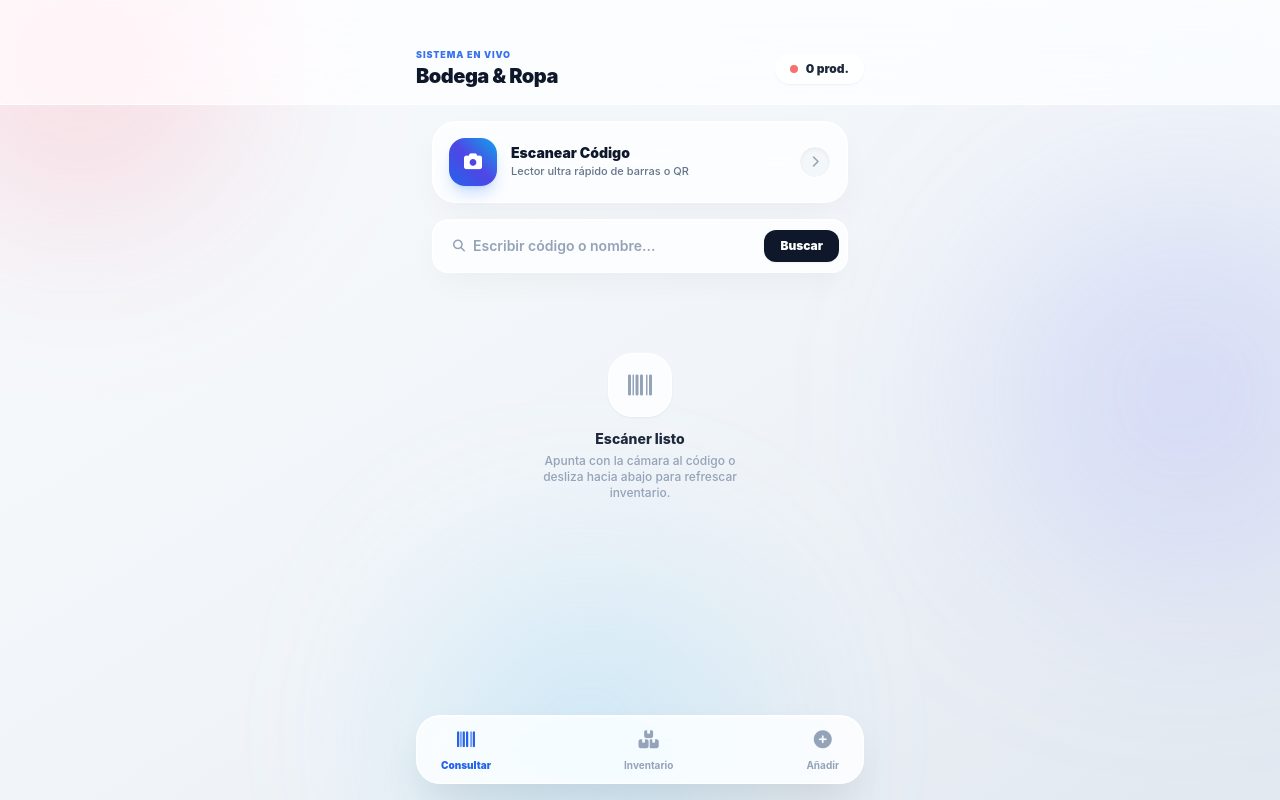
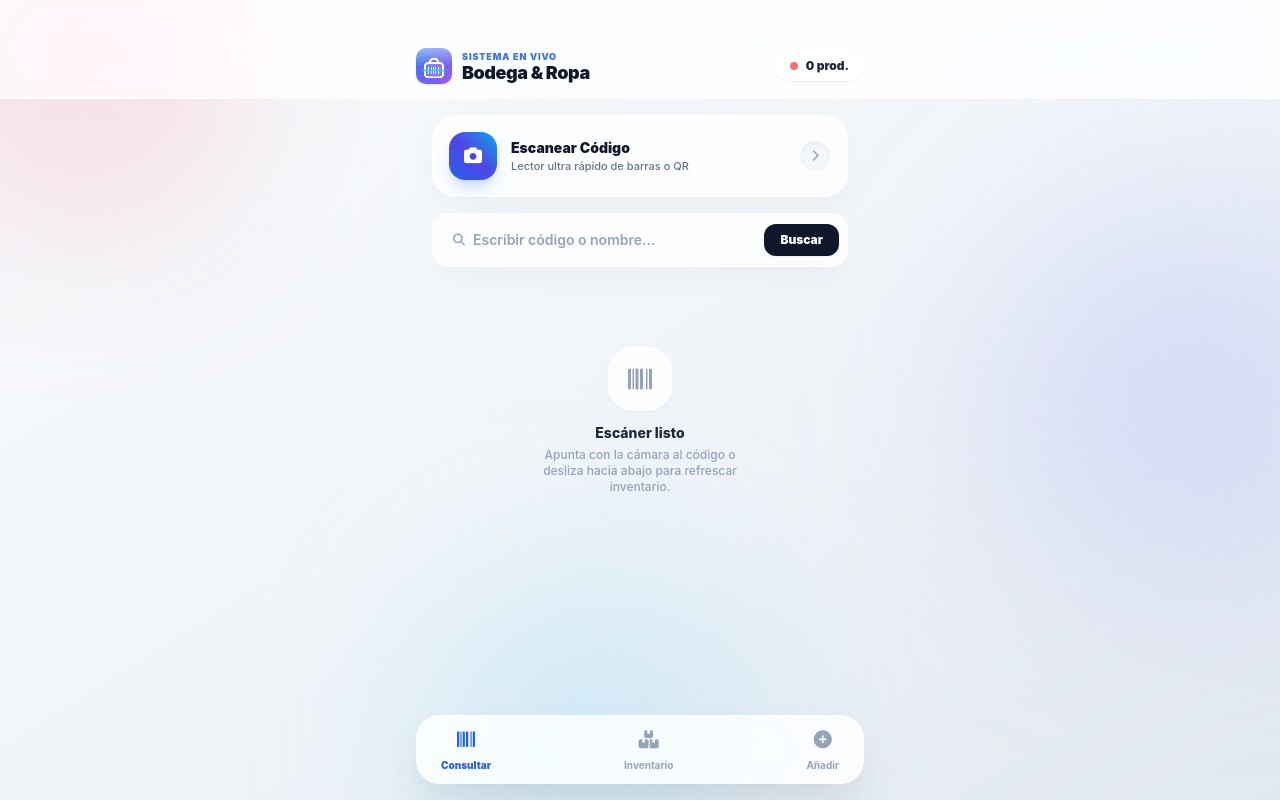
Before and after one commit to Manuel11Val/tienda, a plain HTML site: page index.html in a window 1280 px wide. Drawn offline with nearby package versions, Linux system fonts and the light colour scheme; no server answers.

Commit message:
Update index.html

```diff
--- a/index.html
+++ b/index.html
@@ -4,11 +4,22 @@
     <meta charset="UTF-8">
     <meta name="viewport" content="width=device-width, initial-scale=1.0, maximum-scale=1.0, user-scalable=no, viewport-fit=cover">
     <title>Bodega & Ropa</title>
+
+    <!-- Meta Tags para iOS Web App nativa -->
+    <meta name="apple-mobile-web-app-capable" content="yes">
+    <meta name="apple-mobile-web-app-status-bar-style" content="black-translucent">
+    <meta name="apple-mobile-web-app-title" content="Mi Tienda">
+    <meta name="theme-color" content="#f8fafc">
+
+    <!-- Enlaces para el ícono de iPhone -->
+    <link id="ios-touch-icon" rel="apple-touch-icon" href="">
+    <link id="ios-favicon" rel="icon" type="image/png" href="">
+
     <!-- Tailwind CSS CDN -->
     <script src="https://cdn.tailwindcss.com"></script>
     <link rel="stylesheet" href="https://cdnjs.cloudflare.com/ajax/libs/font-awesome/6.5.1/css/all.min.css">
-    <!-- Html5-Qrcode -->
     <script src="https://unpkg.com/html5-qrcode@2.3.8/html5-qrcode.min.js"></script>
+
     <style>
         body {
             -webkit-tap-highlight-color: transparent;
@@ -18,14 +29,14 @@
         }
 
         .glass-nav {
-            background: rgba(255, 255, 255, 0.68);
+            background: rgba(255, 255, 255, 0.72);
             backdrop-filter: blur(28px) saturate(210%);
             -webkit-backdrop-filter: blur(28px) saturate(210%);
             border-bottom: 1px solid rgba(255, 255, 255, 0.7);
         }
 
         .glass-card {
-            background: rgba(255, 255, 255, 0.76);
+            background: rgba(255, 255, 255, 0.78);
             backdrop-filter: blur(24px) saturate(190%);
             -webkit-backdrop-filter: blur(24px) saturate(190%);
             border: 1px solid rgba(255, 255, 255, 0.85);
@@ -33,7 +44,7 @@
         }
 
         .glass-dock {
-            background: rgba(255, 255, 255, 0.82);
+            background: rgba(255, 255, 255, 0.84);
             backdrop-filter: blur(32px) saturate(220%);
             -webkit-backdrop-filter: blur(32px) saturate(220%);
             border: 1px solid rgba(255, 255, 255, 0.9);
@@ -41,7 +52,7 @@
         }
 
         .glass-modal {
-            background: rgba(255, 255, 255, 0.88);
+            background: rgba(255, 255, 255, 0.9);
             backdrop-filter: blur(35px) saturate(200%);
             -webkit-backdrop-filter: blur(35px) saturate(200%);
             border-top: 1px solid rgba(255, 255, 255, 0.95);
@@ -69,11 +80,19 @@
 </head>
 <body class="bg-gradient-to-br from-[#f8fafc] via-[#f1f5f9] to-[#e2e8f0] text-slate-800 min-h-screen flex flex-col justify-between overflow-x-hidden">
 
-    <!-- Orbes atmosféricos -->
+    <!-- Orbes atmosféricos estilo Apple Music -->
     <div class="fixed inset-0 pointer-events-none overflow-hidden z-0">
         <div class="absolute -top-24 -left-20 w-80 h-80 bg-rose-400/20 rounded-full blur-[90px]"></div>
         <div class="absolute top-1/4 -right-24 w-96 h-96 bg-indigo-400/20 rounded-full blur-[100px]"></div>
         <div class="absolute -bottom-24 left-1/3 w-80 h-80 bg-sky-300/25 rounded-full blur-[90px]"></div>
+    </div>
+
+    <!-- NOTIFICACIÓN TOAST (Dynamic Island) -->
+    <div id="toast-capsule" class="fixed top-3 left-0 right-0 flex justify-center items-center pointer-events-none z-50 transition-all duration-300 transform -translate-y-24 opacity-0">
+        <div id="toast-body" class="glass-dock px-4 py-2.5 rounded-full shadow-xl flex items-center gap-2.5 border border-white max-w-xs text-xs font-bold text-slate-800">
+            <i id="toast-icon" class="fa-solid fa-circle-check text-emerald-500"></i>
+            <span id="toast-msg">Mensaje</span>
+        </div>
     </div>
 
     <!-- Indicador Cápsula Pull-To-Refresh -->
@@ -87,11 +106,14 @@
     <!-- Header Glass Superior -->
     <header class="sticky top-0 z-40 px-5 pt-12 pb-3.5 glass-nav">
         <div class="max-w-md mx-auto flex justify-between items-center">
+            <div class="flex items-center gap-2.5">
+                <canvas id="app-mini-icon" width="36" height="36" class="rounded-[10px] shadow-sm shadow-blue-500/20"></canvas>
                 <div>
                     <span class="text-[9px] font-black uppercase tracking-widest text-blue-600/90 block">Sistema en Vivo</span>
-                <h1 class="text-xl font-black tracking-tight text-slate-900 flex items-center gap-1.5">
+                    <h1 class="text-lg font-black tracking-tight text-slate-900 leading-none">
                         Bodega & Ropa
                     </h1>
+                </div>
             </div>
 
             <div class="flex items-center gap-2">
@@ -109,7 +131,6 @@
         <!-- ================= TAB 1: CONSULTA / VENTA ================= -->
         <section id="tab-verificar" class="space-y-4">
 
-            <!-- Botón Grande de Escaneo -->
             <button onclick="abrirCamara('verificar')" class="w-full active:scale-[0.98] transition-all duration-200 glass-card p-4 rounded-3xl flex items-center justify-between group">
                 <div class="flex items-center gap-3.5">
                     <div class="w-12 h-12 rounded-2xl bg-gradient-to-tr from-blue-600 via-indigo-600 to-sky-500 flex items-center justify-center text-white shadow-lg shadow-blue-500/25">
@@ -248,7 +269,7 @@
 
     </main>
 
-    <!-- ================= MODAL DE EDICIÓN CON ELIMINACIÓN ================= -->
+    <!-- ================= MODAL DE EDICIÓN ================= -->
     <div id="modal-edicion" class="fixed inset-0 bg-slate-950/40 backdrop-blur-md z-50 hidden flex flex-col justify-end transition-opacity duration-300">
         <div class="glass-modal rounded-t-[36px] p-6 max-w-md mx-auto w-full space-y-4 max-h-[85vh] overflow-y-auto shadow-2xl">
             <div class="w-12 h-1.5 bg-slate-300/80 rounded-full mx-auto -mt-2 mb-2"></div>
@@ -263,7 +284,6 @@
                 </button>
             </div>
 
-            <!-- Reposición rápida de fardos -->
             <div class="space-y-1.5">
                 <span class="text-[10px] font-black text-slate-500 uppercase tracking-wider">SUMAR STOCK RÁPIDO</span>
                 <div class="grid grid-cols-4 gap-2">
@@ -299,7 +319,6 @@
                     Guardar Cambios en Sheets
                 </button>
 
-                <!-- Botón de eliminación en el modal -->
                 <button type="button" onclick="eliminarProductoDesdeModal()" class="w-full bg-red-50 active:scale-[0.98] text-red-600 border border-red-200/80 py-3 rounded-2xl font-bold text-xs flex items-center justify-center gap-2 mt-2">
                     <i class="fa-solid fa-trash-can"></i> Eliminar Producto Permanentemente
                 </button>
@@ -307,7 +326,7 @@
         </div>
     </div>
 
-    <!-- ================= MODAL ESCÁNER ================= -->
+    <!-- ================= MODAL ESCÁNER CINEMATOGRÁFICO ================= -->
     <div id="modal-scanner" class="fixed inset-0 bg-black/95 backdrop-blur-2xl z-50 hidden flex flex-col justify-between p-6">
         <div class="flex justify-between items-center text-white pt-6 z-10">
             <div>
@@ -360,8 +379,86 @@
         </div>
     </nav>
 
-    <!-- Script de Lógica -->
+    <!-- Script: Generador de Ícono iOS y Lógica -->
     <script>
+        // ================= GENERADOR DE ÍCONO DE IPHONE EN HD =================
+        function generarIconoIOS() {
+            const canvas = document.createElement('canvas');
+            canvas.width = 180;
+            canvas.height = 180;
+            const ctx = canvas.getContext('2d');
+
+            // 1. Fondo Degradado Estilo iOS 18 / Apple Music
+            const grad = ctx.createLinearGradient(0, 0, 180, 180);
+            grad.addColorStop(0, '#3b82f6'); // Azul vibrante
+            grad.addColorStop(0.5, '#6366f1'); // Índigo
+            grad.addColorStop(1, '#a855f7'); // Violeta profundo
+            ctx.fillStyle = grad;
+            ctx.fillRect(0, 0, 180, 180);
+
+            // 2. Reflejo especular superior de cristal líquido
+            const gloss = ctx.createLinearGradient(0, 0, 0, 90);
+            gloss.addColorStop(0, 'rgba(255, 255, 255, 0.45)');
+            gloss.addColorStop(1, 'rgba(255, 255, 255, 0)');
+            ctx.fillStyle = gloss;
+            ctx.fillRect(0, 0, 180, 90);
+
+            // 3. Glifo Central Minimalista (Bolsa de tienda + Rayo láser)
+            ctx.strokeStyle = '#ffffff';
+            ctx.fillStyle = '#ffffff';
+            ctx.lineWidth = 9;
+            ctx.lineCap = 'round';
+            ctx.lineJoin = 'round';
+
+            // Asa de la bolsa
+            ctx.beginPath();
+            ctx.arc(90, 75, 22, Math.PI, 0, false);
+            ctx.stroke();
+
+            // Cuerpo de la bolsa
+            ctx.beginPath();
+            ctx.roundRect(45, 75, 90, 72, 16);
+            ctx.fillStyle = 'rgba(255, 255, 255, 0.15)';
+            ctx.fill();
+            ctx.stroke();
+
+            // Código de barras interior
+            ctx.lineWidth = 5;
+            ctx.beginPath();
+            ctx.moveTo(63, 98); ctx.lineTo(63, 126);
+            ctx.moveTo(76, 98); ctx.lineTo(76, 126);
+            ctx.moveTo(86, 98); ctx.lineTo(86, 126);
+            ctx.moveTo(98, 98); ctx.lineTo(98, 126);
+            ctx.moveTo(111, 98); ctx.lineTo(111, 126);
+            ctx.stroke();
+
+            // Haz láser horizontal cian
+            ctx.strokeStyle = '#38bdf8';
+            ctx.lineWidth = 5;
+            ctx.shadowColor = '#38bdf8';
+            ctx.shadowBlur = 10;
+            ctx.beginPath();
+            ctx.moveTo(35, 112);
+            ctx.lineTo(145, 112);
+            ctx.stroke();
+            ctx.shadowBlur = 0; // reset
+
+            const iconDataUrl = canvas.toDataURL('image/png');
+
+            // Asignar al apple-touch-icon y al favicon
+            document.getElementById('ios-touch-icon').href = iconDataUrl;
+            document.getElementById('ios-favicon').href = iconDataUrl;
+
+            // Dibujar también en el pequeño canvas del header
+            const miniCanvas = document.getElementById('app-mini-icon');
+            if (miniCanvas) {
+                const miniCtx = miniCanvas.getContext('2d');
+                miniCtx.drawImage(canvas, 0, 0, 36, 36);
+            }
+        }
+        generarIconoIOS();
+
+        // ================= LÓGICA DE SINCRONIZACIÓN Y APP =================
         const API_URL = "https://script.google.com/macros/s/AKfycbxxYR9UR6hvRh8TVK_cpLKVlGR68fRS95F5LmcffYf4f49DU9xZkcAxZzyx1nab71a7/exec";
 
         let inventario = JSON.parse(localStorage.getItem('bodega_sheets_cache')) || {};
@@ -369,6 +466,26 @@
         let productoSeleccionado = null;
         let destinoEscaneo = 'verificar';
         let flashlightOn = false;
+        let isProcessingScan = false;
+
+        let toastTimeout = null;
+        function mostrarToast(mensaje, icono = "fa-circle-check", color = "text-emerald-500") {
+            const toast = document.getElementById('toast-capsule');
+            const msgEl = document.getElementById('toast-msg');
+            const iconEl = document.getElementById('toast-icon');
+
+            msgEl.innerText = mensaje;
+            iconEl.className = `fa-solid ${icono} ${color}`;
+
+            toast.classList.remove('-translate-y-24', 'opacity-0');
+            toast.classList.add('translate-y-2', 'opacity-100');
+
+            if (toastTimeout) clearTimeout(toastTimeout);
+            toastTimeout = setTimeout(() => {
+                toast.classList.add('-translate-y-24', 'opacity-0');
+                toast.classList.remove('translate-y-2', 'opacity-100');
+            }, 2500);
+        }
 
         function normalizarTexto(txt) {
             return String(txt || '')
@@ -378,7 +495,7 @@
                 .replace(/[\u0300-\u036f]/g, "");
         }
 
-        // Pull-to-refresh
+        // Pull to refresh
         let touchStartY = 0;
         let currentPull = 0;
         let isRefreshing = false;
@@ -478,7 +595,7 @@
             if (navigator.vibrate) navigator.vibrate(60);
         }
 
-        async function cargarInventarioDesdeSheets(mostrarAlerta = false) {
+        async function cargarInventarioDesdeSheets(manual = false) {
             const dot = document.getElementById('status-dot');
             dot.className = "w-2 h-2 rounded-full bg-amber-400 animate-pulse";
 
@@ -512,11 +629,11 @@
                 localStorage.setItem('bodega_sheets_cache', JSON.stringify(inventario));
                 actualizarBadge();
                 dot.className = "w-2 h-2 rounded-full bg-emerald-500 shadow-sm shadow-emerald-400";
-                if (mostrarAlerta) alert("Inventario sincronizado con Google Sheets.");
+                if (manual) mostrarToast("Catálogo sincronizado con éxito");
                 renderizarInventario();
             } catch (e) {
                 dot.className = "w-2 h-2 rounded-full bg-red-400";
-                console.warn("Fallo de conexión:", e);
+                mostrarToast("Trabajando con datos locales", "fa-triangle-exclamation", "text-amber-500");
                 actualizarBadge();
             }
         }
@@ -536,10 +653,10 @@
             if (tab === 'inventario') renderizarInventario();
         }
 
-        // Cámara
         async function abrirCamara(destino) {
             destinoEscaneo = destino;
             flashlightOn = false;
+            isProcessingScan = false;
             document.getElementById('btn-torch').classList.remove('bg-amber-400', 'text-slate-900');
             document.getElementById('modal-scanner').classList.remove('hidden');
 
@@ -565,7 +682,7 @@
                 html5QrCode = new Html5Qrcode("scanner-view");
                 await html5QrCode.start({ facingMode: "environment" }, config, onScanSuccess, () => {});
             } catch (err) {
-                alert("Por favor concede permisos para usar la cámara.");
+                mostrarToast("Verifica permisos de cámara", "fa-triangle-exclamation", "text-rose-500");
                 cerrarCamara();
             }
         }
@@ -579,7 +696,7 @@
                 if (flashlightOn) btn.classList.add('bg-amber-400', 'text-slate-900');
                 else btn.classList.remove('bg-amber-400', 'text-slate-900');
             } catch (e) {
-                alert("Tu dispositivo o navegador no admite control de linterna web.");
+                mostrarToast("Flash no disponible", "fa-bolt-slash", "text-slate-400");
             }
         }
 
@@ -592,6 +709,9 @@
         }
 
         function onScanSuccess(codigo) {
+            if (isProcessingScan) return;
+            isProcessingScan = true;
+
             vibrarYSonar();
             cerrarCamara();
             const cod = String(codigo).trim();
@@ -606,11 +726,10 @@
             if (match) {
                 mostrarDetallesProducto(match.codigo);
             } else {
-                if (confirm(`El código "${cod}" no existe en inventario.\n\n¿Deseas registrarlo en Google Sheets?`)) {
+                mostrarToast("Código nuevo detectado", "fa-barcode", "text-blue-500");
                 document.getElementById('nuevo-codigo').value = cod;
                 cambiarTab('registro');
                 setTimeout(() => document.getElementById('nuevo-nombre').focus(), 300);
-                }
             }
         }
 
@@ -626,11 +745,10 @@
             if (match) {
                 mostrarDetallesProducto(match.codigo);
             } else {
-                if (confirm(`No se encontró "${rawVal}". ¿Deseas registrarlo ahora?`)) {
+                mostrarToast("No encontrado, listo para registrar", "fa-plus", "text-blue-500");
                 document.getElementById('nuevo-codigo').value = rawVal;
                 cambiarTab('registro');
                 setTimeout(() => document.getElementById('nuevo-nombre').focus(), 300);
-                }
             }
         }
 
@@ -666,7 +784,7 @@
                     body: JSON.stringify(payload)
                 });
             } catch (e) {
-                console.error("Error al enviar a Sheets:", e);
+                console.error("Error sincronizando:", e);
             }
         }
 
@@ -676,45 +794,38 @@
                     inventario[productoSeleccionado].stock -= 1;
                     localStorage.setItem('bodega_sheets_cache', JSON.stringify(inventario));
                     mostrarDetallesProducto(productoSeleccionado);
+                    mostrarToast("Venta registrada (-1)", "fa-cart-shopping", "text-emerald-500");
                     enviarSheets({ accion: "actualizarStock", codigo: productoSeleccionado, delta: -1 });
                 } else {
-                    alert("¡Sin unidades disponibles!");
+                    mostrarToast("¡Sin unidades disponibles!", "fa-triangle-exclamation", "text-rose-500");
                 }
             }
         }
 
-        // ================= OPERACIONES DE ELIMINACIÓN =================
         async function eliminarProducto(codigo) {
             const item = inventario[codigo];
             if (!item) return;
 
-            const confirmar = confirm(`¿Estás seguro de ELIMINAR permanentemente:\n\n"${item.nombre}" (${codigo})?\n\nEsta acción borrará la fila directamente en Google Sheets.`);
-            if (!confirmar) return;
+            if (!confirm(`¿Eliminar definitivamente "${item.nombre}"?`)) return;
 
-            // 1. Borrar de la memoria local
             delete inventario[codigo];
             localStorage.setItem('bodega_sheets_cache', JSON.stringify(inventario));
             actualizarBadge();
             renderizarInventario();
 
-            // 2. Si estaba viéndose en la pestaña de verificación, ocultarlo
             if (productoSeleccionado === codigo) {
                 document.getElementById('card-producto').classList.add('hidden');
                 document.getElementById('card-vacio').classList.remove('hidden');
                 productoSeleccionado = null;
             }
 
-            // 3. Cerrar modal de edición si estaba abierto
             cerrarModalEdicion();
+            mostrarToast("Producto eliminado", "fa-trash-can", "text-rose-500");
 
-            // 4. Enviar orden de borrado físico a Google Sheets
             await enviarSheets({
                 accion: "eliminarProducto",
                 codigo: codigo
             });
-
-            if (navigator.vibrate) navigator.vibrate([40, 60, 40]);
-            alert(`"${item.nombre}" ha sido eliminado de tu inventario y de Google Sheets.`);
         }
 
         function eliminarProductoDesdeModal() {
@@ -722,7 +833,6 @@
             if (cod) eliminarProducto(cod);
         }
 
-        // ================= MODAL EDICIÓN =================
         function abrirModalEdicion(codigo) {
             const item = inventario[codigo];
             if (!item) return;
@@ -765,6 +875,8 @@
 
             if (productoSeleccionado === codigo) mostrarDetallesProducto(codigo);
 
+            mostrarToast("Cambios guardados", "fa-cloud-arrow-up", "text-blue-500");
+
             enviarSheets({
                 accion: "editarProducto",
                 codigo: codigo,
@@ -773,8 +885,6 @@
                 stock: nuevoStock,
                 foto: nuevaFoto
             });
-
-            alert("Producto actualizado en Google Sheets.");
         }
 
         async function guardarNuevoProducto(e) {
@@ -827,9 +937,9 @@
             document.getElementById('nuevo-stock').value = '';
             document.getElementById('nuevo-foto').value = '';
 
+            mostrarToast("Registrado en Sheets", "fa-circle-check", "text-emerald-500");
             mostrarDetallesProducto(codigo);
             cambiarTab('verificar');
-            alert(`¡"${nombre}" registrado con éxito en Sheets!`);
         }
 
         function renderizarInventario() {
@@ -861,12 +971,10 @@
                             <div class="flex items-center gap-1.5">
                                 <span class="text-xs font-black px-2.5 py-1 rounded-xl ${item.stock <= item.stockMin ? 'bg-red-500/15 text-red-600' : 'bg-slate-100 text-slate-700'}">${item.stock} un.</span>
 
-                                <!-- Botón Editar -->
                                 <button onclick="abrirModalEdicion('${cod}')" class="w-8 h-8 rounded-xl bg-white/80 active:scale-90 border border-white flex items-center justify-center text-slate-600 shadow-sm">
                                     <i class="fa-solid fa-pen text-xs"></i>
                                 </button>
 
-                                <!-- Botón Eliminar Rápido -->
                                 <button onclick="eliminarProducto('${cod}')" class="w-8 h-8 rounded-xl bg-red-50 active:scale-90 border border-red-100 flex items-center justify-center text-red-500 shadow-sm">
                                     <i class="fa-solid fa-trash-can text-xs"></i>
                                 </button>
```
Lines whose indentation alone changed are shown as unchanged.
